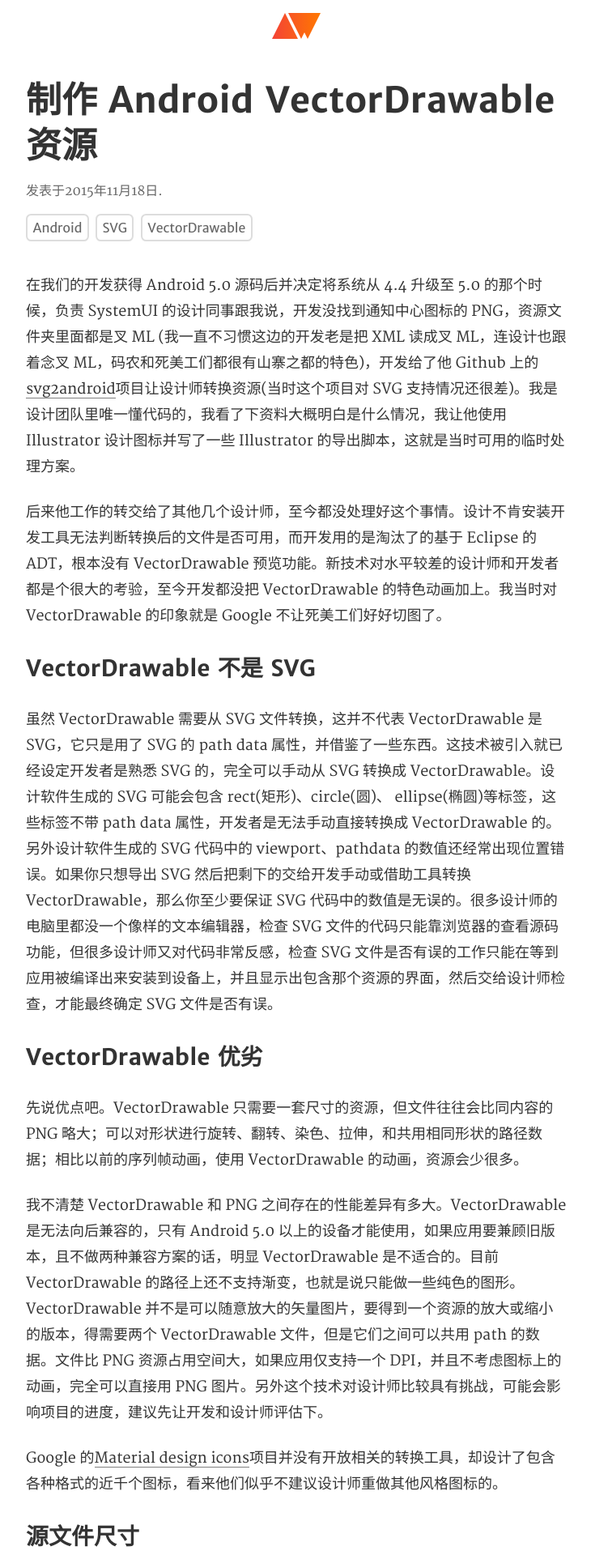
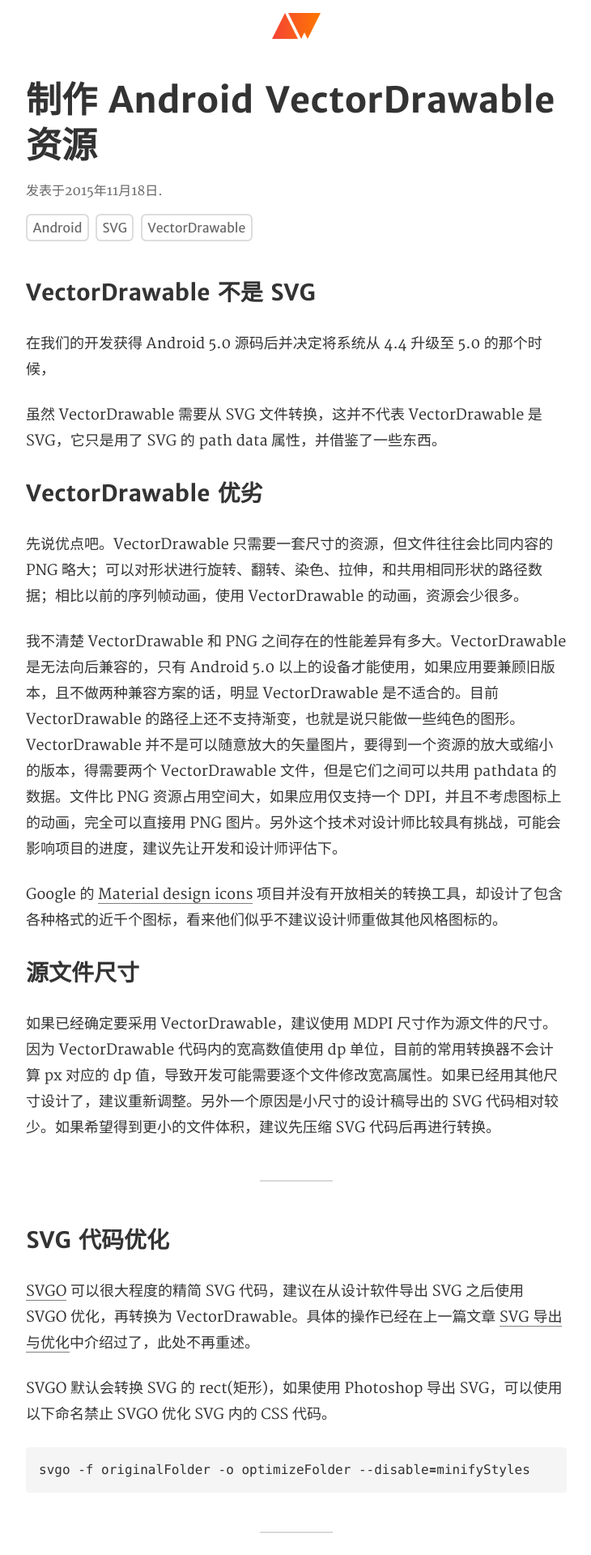
Before and after one commit to Ashung/ashung.github.io, a Jekyll site: the page built from _posts/2015-11-18-svg-to-android-vector-drawable.md, in a window 1280 px wide. Shown: the top 1920 px of the page at 81% size, without its empty margins (274-1004 px from the left). Built offline with Jekyll 4.4.1, drawn with Linux system fonts in a browser that asks for light colours; some web fonts are replaced; comment, search, counter and statistics services are not loaded; some of the changed text lies outside the part shown.

Commit message:
更新 导出SVG 与 制作 VectorDrawable 文章

```diff
--- a/_posts/2015-11-02-svg-export.md
+++ b/_posts/2015-11-02-svg-export.md
@@ -42,7 +42,7 @@
 
 ![](../images/svg_and_android_vector_drawable/screenshot_ps.png)_使用 Photoshop 的 Generate 导出 SVG_
 
-我采用命名图层组，并在图层组内增加一个矩形图层作为切图的区域，将此图层设置为不可见，这样导出的 SVG 中不会含有矩形图层。
+我采用命名图层组，并在图层组内增加一个矩形图层作为切图的区域。矩形可以是无填充或透明的路径图层，但不可将此图层设置为不可见，这样会导致内容偏移。最终导出的 SVG 同样需要面对删除多余代码的问题。
 
 在 Photoshop CC 2015 可以使用画板导出 SVG，将画板大小作为切图区域，这样可以不需要额外图层作为边界。
 
@@ -76,7 +76,7 @@
 
 设计软件导出的 SVG 都包含各种多余的代码，这会导致文件体积较大，一般最终使用的 SVG 都会对 SVG 进行优化处理。
 
-常用的 SVG 代码优化工具[SVG Optimizer][SVGO](简称 SVGO)是一个[Node.js][nodejs]命令行工具。也就是说这是没有界面的，要在终端上敲代码来优化 SVG，这是非常高效处理方法，但对不熟悉命令行工具的设计师来说可能会有难度，具体操作可以查阅[SVGO][SVGO]主页上的文档。
+常用的 SVG 代码优化工具 [SVG Optimizer][SVGO] (简称 SVGO) 是一个 [Node.js][nodejs] 命令行工具。也就是说这是没有界面的，要在终端上敲代码来优化 SVG，这是非常高效处理方法，但对不熟悉命令行工具的设计师来说可能会有难度，具体操作可以查阅 [SVGO][SVGO] 主页上的文档。
 
 [svgomg][svgomg]是 SVGO 的 Node.js 网页应用，有很多设置项，但每次只能优化一个 SVG 文件，如果网页速度太慢，可以下载[源码][svgomg_source]后在本地搭建。
 
@@ -84,7 +84,9 @@
 
 SVGO 相关的工具还有 Node.js 模块版本的[imagemin-svgo][imagemin-svgo]，gulp 插件版本的[gulp-svgmin][gulp-svgmin]，项目主页上都有示例代码。
 
-[SVGCleaner][SVGCleaner]另一个跨平台的带 GUI 界面的 SVG 优化软件，对命令行不熟悉的设计师可以选择这个软件。
+[SVGCleaner][SVGCleaner] 另一个跨平台的带 GUI 界面的 SVG 优化软件，对命令行不熟悉的设计师可以选择这个软件。
+
+这里使用 [Material design icons][Material_design_icons] 项目的 SVG 文件作为示例，使用 SVGO 压缩只需要简单的一行命令。
 
 {% highlight bash %}
 cd ~/Downloads/material-design-icons
@@ -97,7 +99,7 @@
 
 ### 批量删除多余代码
 
-下载 [Material design icons][Material_design_icons] 项目的 [master.zip][material-design-icons-master-zip] 后，用 Illustrator 打开项目中各个分类文件夹下的 "/svg/design/" 目录内的 SVG，你会发现这些 SVG 都带有一些多余的矩形，而 "/svg/production/" 目录内的 SVG 则没有这种情况。
+用 Illustrator 打开 [Material design icons][Material_design_icons] 项目中各个分类文件夹下的 "/svg/design/" 目录内的 SVG，你会发现这些 SVG 都带有一些多余的矩形，而 "/svg/production/" 目录内的 SVG 则没有这种情况。
 
 可以使用文本编辑器打开 SVG，查看其代码。在 Illustrator 中作为切图边界的无填充矩形图层，最终导出成 SVG 后可能会是以下几种代码。
 
@@ -153,7 +155,7 @@
         // console.log(file);
         var productionSVGCode = fs.readFileSync(file)
             .toString()
-            .replace(/<.*fill=\"none\".*\/>/g, "");
+            .replace(/<[rect|path].*fill=\"none\"[^>]*\/>/g, "");
         var productionSVGDir = path.join(
                 path.dirname(designSVGDirs[i]), "production_2"
             );
@@ -181,19 +183,20 @@
 
 处理完的 SVG 保存在 SVG 同一级的 "production_2" 目录， "production_2" 是随意取的名字，可以随意更改。
 
+示例的代码用来处理 Illustrator 导出的 SVG，如果要处理 Photoshop 使用 Generate 生成器导出 SVG，需要把字符串替换部分的代码按以下方式修改。你需要确认边界矩形在 SVG 代码中的 `class` 属性。
+
 {% highlight javascript %}
-var productionSVGDir = path.join(
-    path.dirname(designSVGDirs[i]), "production_2"
-);
+var productionSVGCode = fs.readFileSync(file)
+    .toString()
+    .replace(/<[rect|path].*class=\"cls-3\"[^>]*\/>/gi, "");
 {% endhighlight %}
 
-最后打开"终端"，输入以下命令来运行"clean.js"代码。
+最后打开 "终端"，输入以下命令来运行 "clean.js" 代码。
 
 {% highlight bash %}
 cd ~/Downloads/material-design-icons
 node clean.js
 {% endhighlight %}
-
 
 
 [nodejs]: https://nodejs.org/
--- a/_posts/2015-11-18-svg-to-android-vector-drawable.md
+++ b/_posts/2015-11-18-svg-to-android-vector-drawable.md
@@ -5,50 +5,148 @@
 tags: Android SVG VectorDrawable
 ---
 
-在我们的开发获得 Android 5.0 源码后并决定将系统从 4.4 升级至 5.0 的那个时候，负责 SystemUI 的设计同事跟我说，开发没找到通知中心图标的 PNG，资源文件夹里面都是叉 ML (我一直不习惯这边的开发老是把 XML 读成叉 ML，连设计也跟着念叉 ML，码农和死美工们都很有山寨之都的特色)，开发给了他 Github 上的[svg2android][svg2android]项目让设计师转换资源(当时这个项目对 SVG 支持情况还很差)。我是设计团队里唯一懂代码的，我看了下资料大概明白是什么情况，我让他使用 Illustrator 设计图标并写了一些 Illustrator 的导出脚本，这就是当时可用的临时处理方案。
-
-后来他工作的转交给了其他几个设计师，至今都没处理好这个事情。设计不肯安装开发工具无法判断转换后的文件是否可用，而开发用的是淘汰了的基于 Eclipse 的 ADT，根本没有 VectorDrawable 预览功能。新技术对水平较差的设计师和开发者都是个很大的考验，至今开发都没把 VectorDrawable 的特色动画加上。我当时对 VectorDrawable 的印象就是 Google 不让死美工们好好切图了。
-
 ### VectorDrawable 不是 SVG
 
-虽然 VectorDrawable 需要从 SVG 文件转换，这并不代表 VectorDrawable 是 SVG，它只是用了 SVG 的 path data 属性，并借鉴了一些东西。这技术被引入就已经设定开发者是熟悉 SVG 的，完全可以手动从 SVG 转换成 VectorDrawable。设计软件生成的 SVG 可能会包含 rect(矩形)、circle(圆)、 ellipse(椭圆)等标签，这些标签不带 path data 属性，开发者是无法手动直接转换成 VectorDrawable 的。另外设计软件生成的 SVG 代码中的 viewport、pathdata 的数值还经常出现位置错误。如果你只想导出 SVG 然后把剩下的交给开发手动或借助工具转换 VectorDrawable，那么你至少要保证 SVG 代码中的数值是无误的。很多设计师的电脑里都没一个像样的文本编辑器，检查 SVG 文件的代码只能靠浏览器的查看源码功能，但很多设计师又对代码非常反感，检查 SVG 文件是否有误的工作只能在等到应用被编译出来安装到设备上，并且显示出包含那个资源的界面，然后交给设计师检查，才能最终确定 SVG 文件是否有误。
+在我们的开发获得 Android 5.0 源码后并决定将系统从 4.4 升级至 5.0 的那个时候，
+
+虽然 VectorDrawable 需要从 SVG 文件转换，这并不代表 VectorDrawable 是 SVG，它只是用了 SVG 的 path data 属性，并借鉴了一些东西。
 
 ### VectorDrawable 优劣
 
 先说优点吧。VectorDrawable 只需要一套尺寸的资源，但文件往往会比同内容的 PNG 略大；可以对形状进行旋转、翻转、染色、拉伸，和共用相同形状的路径数据；相比以前的序列帧动画，使用 VectorDrawable 的动画，资源会少很多。
 
-我不清楚 VectorDrawable 和 PNG 之间存在的性能差异有多大。VectorDrawable 是无法向后兼容的，只有 Android 5.0 以上的设备才能使用，如果应用要兼顾旧版本，且不做两种兼容方案的话，明显 VectorDrawable 是不适合的。目前 VectorDrawable 的路径上还不支持渐变，也就是说只能做一些纯色的图形。VectorDrawable 并不是可以随意放大的矢量图片，要得到一个资源的放大或缩小的版本，得需要两个 VectorDrawable 文件，但是它们之间可以共用 path 的数据。文件比 PNG 资源占用空间大，如果应用仅支持一个 DPI，并且不考虑图标上的动画，完全可以直接用 PNG 图片。另外这个技术对设计师比较具有挑战，可能会影响项目的进度，建议先让开发和设计师评估下。
+我不清楚 VectorDrawable 和 PNG 之间存在的性能差异有多大。VectorDrawable 是无法向后兼容的，只有 Android 5.0 以上的设备才能使用，如果应用要兼顾旧版本，且不做两种兼容方案的话，明显 VectorDrawable 是不适合的。目前 VectorDrawable 的路径上还不支持渐变，也就是说只能做一些纯色的图形。VectorDrawable 并不是可以随意放大的矢量图片，要得到一个资源的放大或缩小的版本，得需要两个 VectorDrawable 文件，但是它们之间可以共用 pathdata 的数据。文件比 PNG 资源占用空间大，如果应用仅支持一个 DPI，并且不考虑图标上的动画，完全可以直接用 PNG 图片。另外这个技术对设计师比较具有挑战，可能会影响项目的进度，建议先让开发和设计师评估下。
 
-Google 的[Material design icons][Material_design_icons]项目并没有开放相关的转换工具，却设计了包含各种格式的近千个图标，看来他们似乎不建议设计师重做其他风格图标的。
+Google 的 [Material design icons][Material_design_icons] 项目并没有开放相关的转换工具，却设计了包含各种格式的近千个图标，看来他们似乎不建议设计师重做其他风格图标的。
 
 ### 源文件尺寸
 
-如果已经确定要采用 VectorDrawable，建议使用 MDPI 尺寸作为源文件的尺寸。因为 VectorDrawable 代码内的宽高数值使用 dp 单位，目前的常用转换器不会计算 px 对应的 dp 值，导致开发可能需要逐个文件修改宽高属性。如果已经用其他尺寸设计了，建议重新调整。另外一个原因是小尺寸的设计稿导出的 SVG 代码相对较少。如果希望得到最小的文件体积，建议先压缩 SVG 代码后再进行转换。
+如果已经确定要采用 VectorDrawable，建议使用 MDPI 尺寸作为源文件的尺寸。因为 VectorDrawable 代码内的宽高数值使用 dp 单位，目前的常用转换器不会计算 px 对应的 dp 值，导致开发可能需要逐个文件修改宽高属性。如果已经用其他尺寸设计了，建议重新调整。另外一个原因是小尺寸的设计稿导出的 SVG 代码相对较少。如果希望得到更小的文件体积，建议先压缩 SVG 代码后再进行转换。
 
 ---
 
-### 手动转换
+### SVG 代码优化
 
-手动转换是处理一两个 SVG 文件最快的方法，但 VectorDrawable 并不是完整的 SVG，所以手动转换经常要遇到绘图软件生成的那些 VectorDrawable 不支持的 SVG 标签。矩形、圆形和椭圆都可能会产生不支持标签，这种标签的属性需要通过复杂的计算才能专为 path 标签的 data 属性，如果能尽量避免绘图软件导出的 SVG 产生这些不支持标签，就可以为开发节省很多时间。
+[SVGO][SVGO] 可以很大程度的精简 SVG 代码，建议在从设计软件导出 SVG 之后使用 SVGO 优化，再转换为 VectorDrawable。具体的操作已经在上一篇文章 [SVG 导出与优化](/stories/svg-export.html)中介绍过了，此处不再重述。
 
-Illustrator 的复合路径能让导出的 SVG 避免生成那些 VectorDrawable 不支持的标签，部分复合路径仍然保持路径的可编辑。Photoshop 则需要将路径合并，但是遇到只有一个圆形或者矩形就无法合并路径了，这做情况需要移动路径的节点后再复位，这样破坏路径的可编辑。Sketch 也有和 Photoshop 同样的问题，目前[svg2android][svg2android]已支持转换这类 SVG 标签。
+SVGO 默认会转换 SVG 的 rect(矩形)，如果使用 Photoshop 导出 SVG，可以使用以下命名禁止 SVGO 优化 SVG 内的 CSS 代码。
+
+{% highlight bash %}
+svgo -f originalFolder -o optimizeFolder --disable=minifyStyles
+{% endhighlight %}
+
+---
+
+### 人工转换
+
+人工转换是处理一两个 SVG 文件最快的方法，但 VectorDrawable 并不是完整的 SVG，所以手动转换经常要遇到绘图软件生成的那些 VectorDrawable 不支持的 rect(矩形)、circle(圆)、 ellipse(椭圆)等 SVG 标签，这些标签不带 pathdata 属性。绘图软件中的矩形、圆形和椭圆都可能会产生这种不支持标签，这种标签的属性需要通过复杂的计算才能专为 path 标签 data 属性需要的值，如果能尽量避免绘图软件导出的 SVG 产生这些不支持标签，就可以为开发节省很多时间。另外设计软件生成的 SVG 代码中的 viewport、pathdata 的数值，由于某些原因经常出现位置错误。
+
+Illustrator 的复合路径能让导出的 SVG 避免生成那些 VectorDrawable 不支持的标签，部分复合路径仍然保持路径的可编辑。Photoshop 则需要将路径合并，但是遇到只有一个圆形或者矩形就无法合并路径了，这做情况可以移动路径的节点后再复位，这样破坏路径的可编辑性。Sketch 也有和 Photoshop 同样的问题。
+
+目前很多工具，比如 [svg2android][svg2android] 都可以把其他 SVG 标签转为 Path 标签，所以设计师不需要太在意非 Path 标签的问题。如果你只想导出 SVG 然后把剩下的交给开发人工转换为 VectorDrawable，那么你只需要保证 SVG 代码中的数值是无误的。这就要求设计师需要略懂 SVG 代码中标签和属性的含义。
+
+下表是 SVG 标签 与 Android 标签的对应关系。
+
+SVG 标签 | Android 标签 | 说明
+--- | --- | ---
+`svg` | `vector` | 主体标签
+`g` | `group` | 分组
+`path/rect/circle/polygon/ellipse` `polyline/line` | `path` | 形状和路径
+`clipPath` | `clip-path` | 蒙板路径
+
+以下为 SVG 标签属性 与 Android 标签属性的对应关系。
+
+SVG | Android | 说明
+--- | --- | ---
+`name/id` | `android:name `| 定义名称
+`opacity` | `android:alpha` | 透明度 (0-1)
+
+_公共属性_
+
+SVG | Android | 说明
+--- | --- | ---
+`xmlns` | `xmlns` | 命名空间
+`width` | `android:width` | 图像宽度
+`height` | `android:height` | 图像高度
+`viewportWidth` | `android:viewportWidth` | 视图宽度，视图相当于画布
+`viewportHeight` | `android:viewportHeight` | 视图高度
+`-` | `android:tint` | 着色
+`-` | `android:tintMode` | 定义着色混合模式，值为 `src_over src_in src_atop multiply screen add`，默认为 `src_in`
+`-` | `android:autoMirrored` | 设置当系统为 RTL(right-to-left) 布局时，是否自动镜像该图片
+
+_vector 标签属性_
+
+SVG | Android | 说明
+--- | --- | ---
+`transform="rotate(a x y)"` | `android:rotation` | 旋转
+`transform="rotate(a x y)"` | `android:pivotX` | 缩放和旋转时的 X 轴参考点
+`transform="rotate(a x y)"` | `android:pivotY` | 缩放和旋转时的 Y 轴参考点
+`transform="scale(x y)"` | `android:scaleX` | X 轴的缩放倍数
+`transform="scale(x y)"` | `android:scaleY` | Y 轴的缩放倍数
+`transform="translate(x y)"`| `android:translateX` | X 轴的位移
+`transform="translate(x y)"` | `android:translateY` | Y 轴的位移
+
+_group 标签属性_
+
+SVG | Android | 说明
+--- | --- | ---
+`d` | `android:pathData` | 路径信息
+`fill` | `android:fillColor` | 路径填充颜色
+`fill-opacity` | `android:fillAlpha` | 路径填充颜色的透明度
+`stroke` | `android:strokeColor` | 路径描边
+`stroke-width` | `android:strokeWidth` | 路径描边粗细
+`stroke-opacity` | `android:strokeAlpha` | 路径描边透明度
+`stroke-linecap` | `android:strokeLineCap` | 路径线帽的形状，值为 `butt, round, square`
+`stroke-linejoin` | `android:strokeLineJoin` | 路径连接方式，值为 `miter, round, bevel`
+`stroke-miterlimit` | `android:strokeMiterLimit` | 设置斜角的上限
+`-` | `android:trimPathStart` | 从路径起始位置截断路径的比率，取值范围 0-1
+`-` | `android:trimPathEnd` | 从路径结束位置截断路径的比率，取值范围从 0-1
+`-` | `android:trimPathOffset` | 设置路径截取的范围，取值范围从 0-1
+
+_path 标签属性_
+
+SVG | Android | 说明
+--- | --- | ---
+d | android:pathData | 路径信息
+
+_clip-path 标签属性_
+
+完整的 VectorDrawable 代码，类似以下的示例。
+
+{% highlight xml %}
+<?xml version="1.0" encoding="utf-8"?>
+<vector xmlns:android="http://schemas.android.com/apk/res/android"
+    android:width="48dp"
+    android:height="48dp"
+    android:viewportWidth="48"
+    android:viewportHeight="48">
+    <group>
+        <clip-path android:pathData="..."/>
+        <path android:pathData="..."/>
+    </group>
+</vector>
+{% endhighlight %}
+
+---
 
 ### 使用 svg2android 转换
 
-[svg2android][svg2android]是业内最常用的转换工具，这是一个网页界面工具，svg2android 使用了 HTML5 的特性，建议使用较新版的 Chrome、Safari 或 Firefox 打开。
+[svg2android][svg2android] 是业内最常用的转换工具，这是一个网页界面工具，svg2android 使用了 HTML5 的特性，建议使用较新版的 Chrome、Safari 或 Firefox 打开。
 
 svg2android 目前已知问题如下：
 
 * 直接将 SVG 的尺寸数值转位 DP，这样其他尺寸的源文件导出的 SVG，就需要开发逐个文件修改尺寸数值；
 * 暂不支持 Photoshop 导出的 style 与标签分离的 SVG，导致 Photoshop 导出的 SVG 使用 svg2android 转换都会变成黑色；
-* 不支持将色彩和透明度转换为 Android 的`#AARRGGBB`记色方式；
+* 不支持将色彩和透明度转换为 Android 的 `#AARRGGBB` 记色方式；
 * 不支持批量转换；
 
 尽管 svg2android 还存在一些问题，作者也在尽快处理用户反馈的问题，svg2android 可以说是目前转换工具上最简单易用的。
 
+---
+
 ### 使用 svg2vectordrawable 转换
 
-早期版本的 svg2android 支持不是很好，于是我开始计划写一些批量转换的脚本，刚好拿这个项目作为 Node.js 编程的练手。过了几个月终于写出最初的版本，我将它设计为 Node.js 命令行工具，这就是[svg2vectordrawable](https://github.com/Ashung/svg2vectordrawable)。
+早期版本的 svg2android 支持不是很好，于是我开始计划写一些批量转换的脚本，刚好拿这个项目作为 Node.js 编程的练手。过了几个月终于写出最初的版本，我将它设计为 Node.js 命令行工具，这就是 [svg2vectordrawable](https://github.com/Ashung/svg2vectordrawable)。
 
 svg2vectordrawable 解决了一些 svg2android 目前存在的问题，比如不同 DPI 设计文档的问题，Photoshop 导出 SVG 的样式问题，最重要的是支持批量转换，另外字符串替换机制可以删除多余标签。
 
@@ -73,34 +171,17 @@
 {% endhighlight %}
 _作为全局模块安装，程序会自动安装依赖模块。_
 
-{% highlight bash %}
-iMac:~ Ashung$ s2v
-┌──────────────────────────────────────────────────────────────────────────────────────────────────┐
-│                                                                                                  │
-│  SVG2VectorDrawable 1.0                                                                          │
-│                                                                                                  │
-│  ──────────────────────────────────────────────────────────────────────────────────────────────  │
-│                                                                                                  │
-│  $ s2v icon.svg icon.xml                                                                         │
-│  $ s2v icon.svg res/drawable/icon.xml                                                            │
-│  $ s2v icon.svg res/drawable/icon.xml xhdpi                                                      │
-│  $ s2v icon.svg res/drawable/icon.xml 320                                                        │
-│  $ s2v icon.svg icon.xml "replace(/<rect\s+width=\"\d+\"\s+height=\"d+\"\/>/g,"")"               │
-│  $ s2v icon.svg icon.xml xhdpi "javascript"                                                      │
-│  $ s2v assets/svg res/drawable                                                                   │
-│  $ s2v assets/svg res/drawable xhdpi "javascript"                                                │
-│                                                                                                  │
-└──────────────────────────────────────────────────────────────────────────────────────────────────┘
-{% endhighlight %}
-_SVG2VectorDrawable 帮助信息_
-
 ##### 用法
 
-"s2v"之后的第一个参数表示需要转换的内容(参数间使用空格分隔)，可以是一个 SVG 文件或一个文件夹，当第一个参数为文件夹时，将会转换文件夹内的 SVG 文件。
+{% highlight bash %}
+$ s2v icon.svg icon.xml xhdpi "replace(/<rect\s+width=\"\d+\"\s+height=\"d+\"\/>/g,"")"
+{% endhighlight %}
+
+在终端熟人 "s2v" 之后的第一个参数表示需要转换的内容(参数间使用空格分隔)，可以是一个 SVG 文件或一个文件夹，当第一个参数为文件夹时，将会转换文件夹内的 SVG 文件。
 
 第二个参数表示需要转换后 XML 保存的路径，支持输入 SVG 文件或文件夹地址，当第一个参数为文件夹时，第二个参数不能是 SVG 文件。
 
-第三个可选参数表示设计文档的 DPI，支持"mdpi", "hdpi", "xhdpi", "xxhdpi", "xxxhdpi"或者类似"320"的特定数值。
+第三个可选参数表示设计文档的 DPI，支持 "mdpi", "hdpi", "xhdpi", "xxhdpi", "xxxhdpi" 或者类似 "320" 的特定数值。
 
 第四个可选参数是用引号包围起来的一个 JavaScript 语句，可以对 SVG 代码进行字符串相关的操作。
 
@@ -111,22 +192,20 @@
 用于 Illustrator 生成的 SVG，删除带有`fill="none"`属性的"path"标签。
 
 {% highlight bash %}
-$ s2v ai_svg ai_xml "replace(/<path.*fill=\"none\".*\/>/g,'')"
+$ s2v ai_svg ai_xml "replace(/<path.*fill=\"none\"[^>]*\/>/gi,'')"
 {% endhighlight %}
 
-用于 Photoshop 生成的 SVG，删除带有`class="cls-1"`属性的"path"标签，此元素是图层组内最底层的图层。
+用于 Photoshop 生成的 SVG，删除带有 `class="cls-1"` 属性的"path"标签。
 
 {% highlight bash %}
-$ s2v ps_svg ps_xml "replace(/<path.*class=\"cls-1\"\/>/,'')"
+$ s2v ps_svg ps_xml "replace(/<g[^>]*>/gi,'').replace(/<\/g>/gi,'').replace(/<path.*class=\"cls-1\"[^>]*\/>/gi,'')"
 {% endhighlight %}
 
 用于 Sketch 生成的 SVG，删除带有某个颜色填充"path"标签及多余"g"标签。
 
 {% highlight bash %}
-$ s2v sketch_svg sketch_xml "replace(/<path.*fill=\"#FF0000\".*><\/path>/,'').replace(/<g.*>/g,'').replace(/<\/g>/g,'')"
+$ s2v sketch_svg sketch_xml "replace(/<g[^>]*>/gi,'').replace(/<\/g>/gi,'').replace(/<path.*fill=\"#FF0000\"[^>]*><\/path>/gi,'')"
 {% endhighlight %}
-
----
 
 建议在生成完 VectorDrawable XML 文件之后，检验生成的文件是否可用。可以安装最新版的 Android Studio，建立一个 Android 项目，将 XML 文件导入到项目中，这样可以在 Android Studio 上粗略的预览 XML 文件的显示效果，真实效果以在应用中实际显示的为准。
 
@@ -136,3 +215,4 @@
 [svg2android]: http://inloop.github.io/svg2android/
 [SketchVectorDrawable]: https://github.com/jacobmoncur/SketchVectorDrawable
 [Material_design_icons]: http://github.com/google/material-design-icons/
+[SVGO]: https://github.com/svg/svgo
--- a/assets/css/style.scss
+++ b/assets/css/style.scss
@@ -454,6 +454,15 @@
             padding: .5em;
             border: 1px solid #ccc;
         }
+        & + p > em, & + p > strong {
+            display: block;
+            font-weight: normal;
+            font-style: normal;
+            text-align: center;
+            color: $secondary-text-color;
+            font-size: .889em;
+            margin-top: -0.66em;
+        }
     }
     p code, li code, dl code {
         color: $secondary-text-color;
```
Also changed, not shown: other parts of _posts/2015-11-18-svg-to-android-vector-drawable.md (+8 -8 lines).
